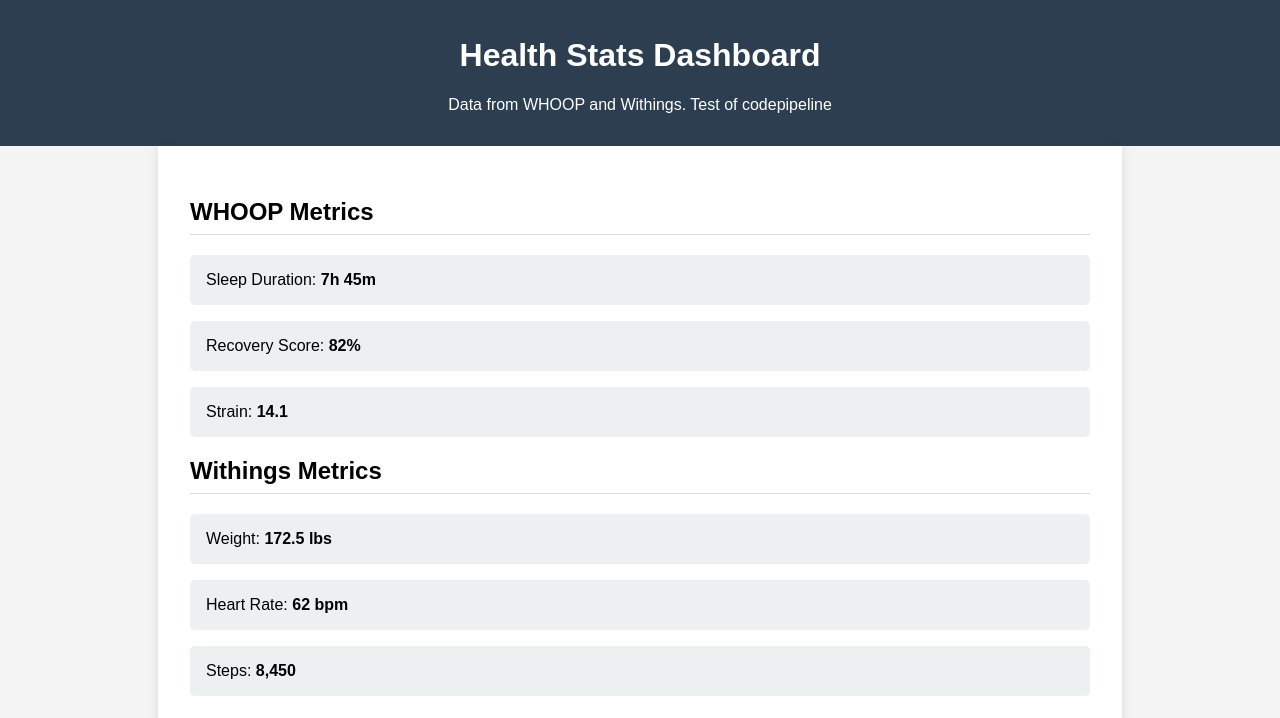
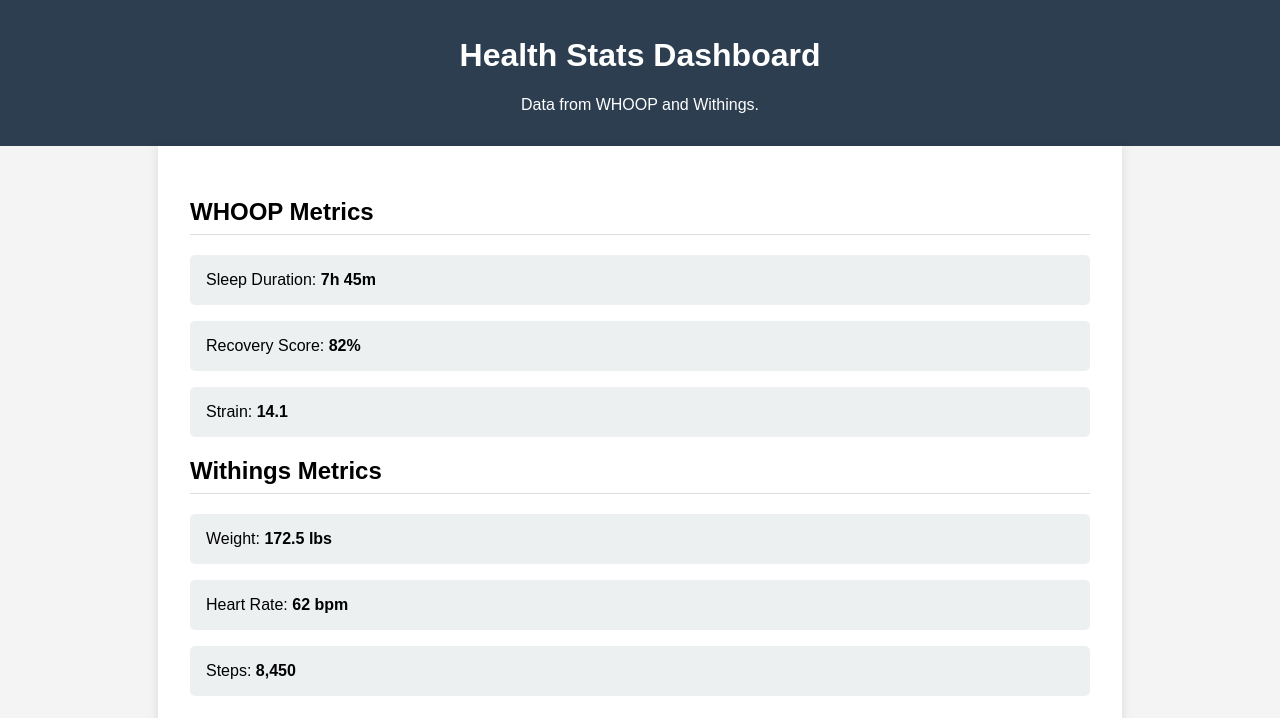
Before and after one commit to twong17/AWS-Health-App, a plain HTML site: page index.html in a window 1280 px wide. Drawn offline with Linux system fonts and the light colour scheme.

Commit message:
Removed test portion from code

```diff
--- a/index.html
+++ b/index.html
@@ -42,7 +42,7 @@
 <body>
   <header>
     <h1>Health Stats Dashboard</h1>
-    <p>Data from WHOOP and Withings.  Test of codepipeline</p>
+    <p>Data from WHOOP and Withings.</p>
   </header>
   <div class="container">
     <section id="whoop-stats">
```
